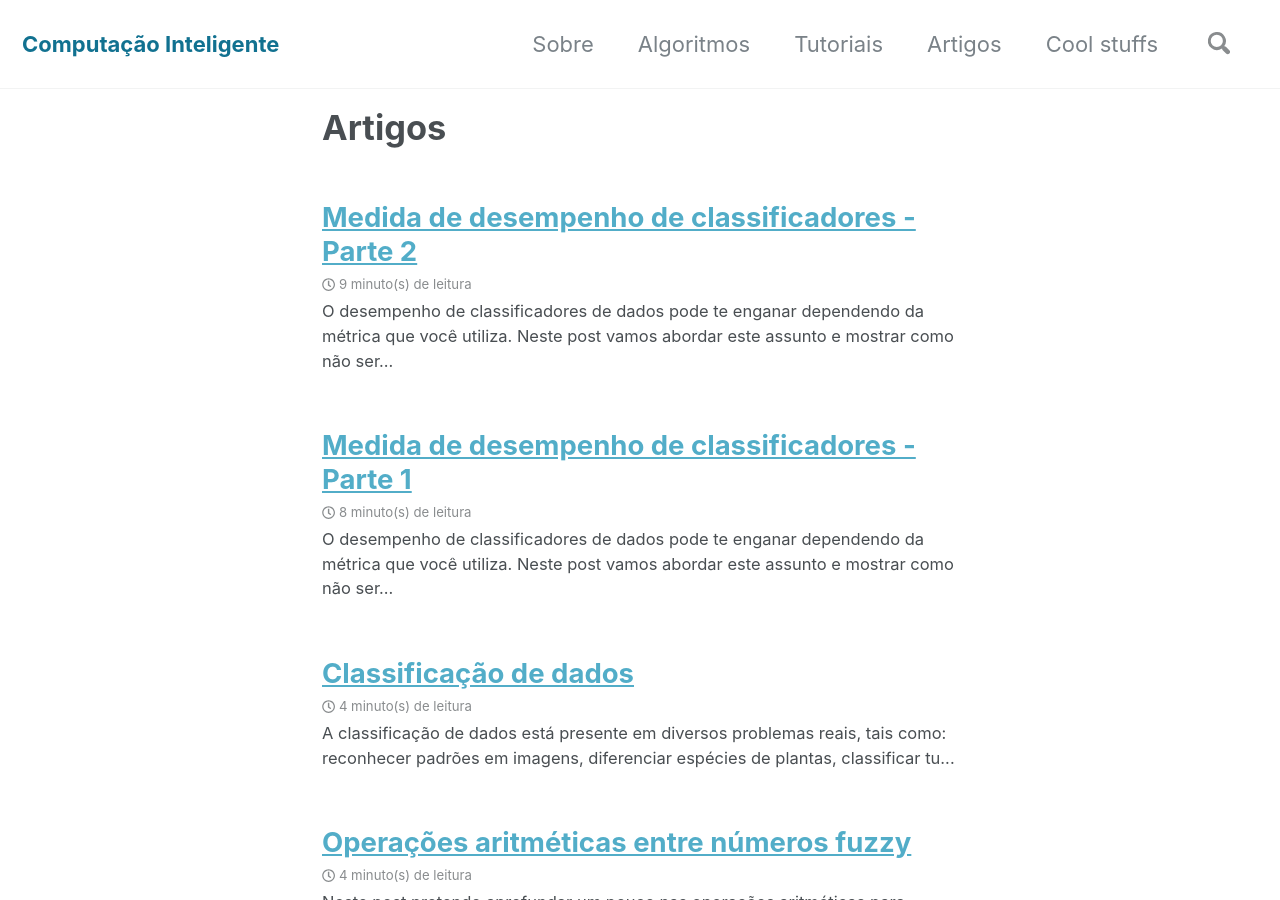
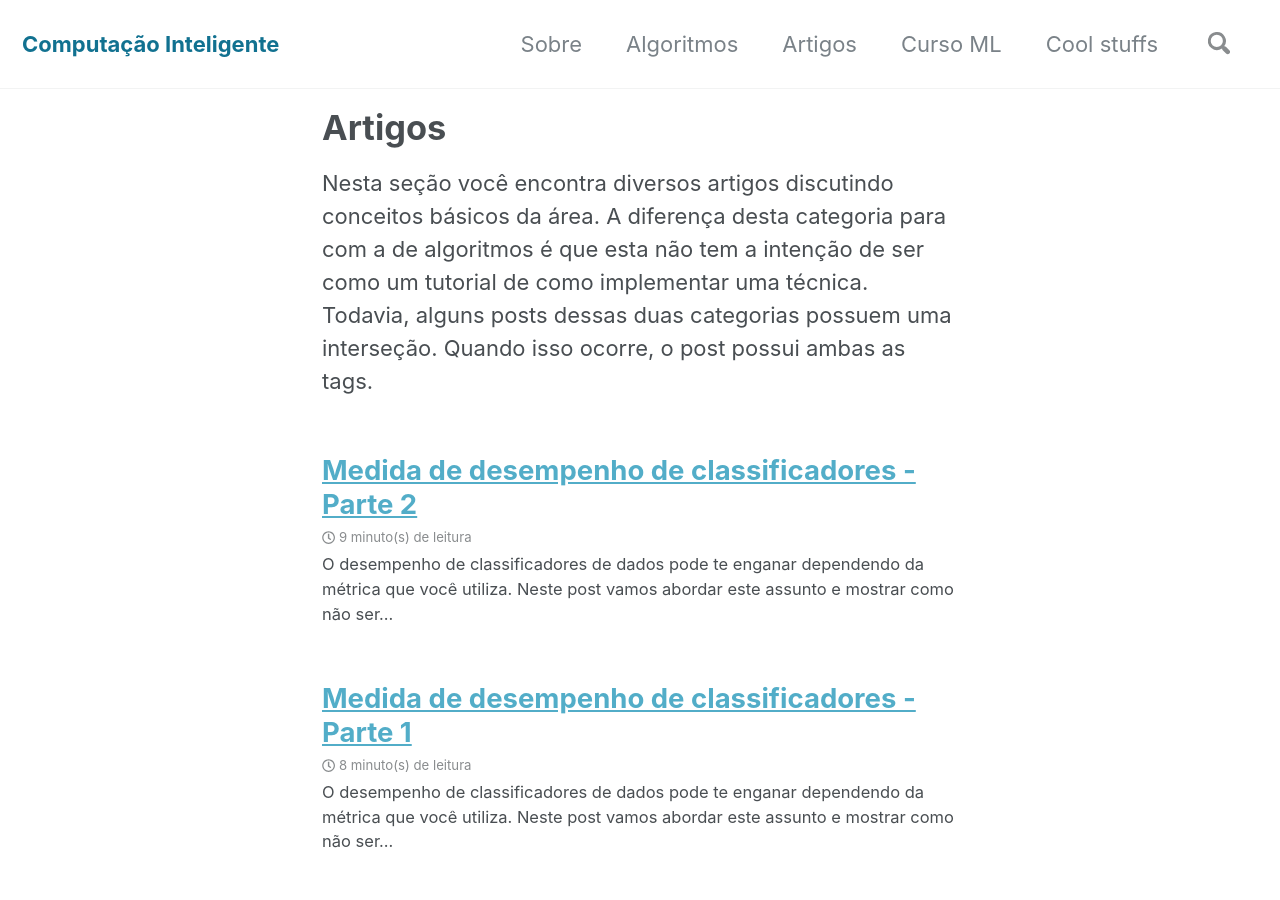
Before and after one commit to compintel/compintel.github.io, a Jekyll site: the page built from _pages/artigos.md, in a window 1280 px wide and 900 px high. Built offline with Jekyll 4.4.1, drawn with Linux system fonts in a browser that asks for light colours; cached includes are drawn as plain includes; nearby versions of some CDN libraries.

Commit message:
mudanca nos cabecalhos das paginas

```diff
--- a/_data/navigation.yml
+++ b/_data/navigation.yml
@@ -4,9 +4,9 @@ main:
     url: /sobre/
   - title: "Algoritmos"
     url: /algoritmos/
-  - title: "Tutoriais"
-    url: /tutoriais/
   - title: "Artigos"
     url: /artigos/
+  - title: "Curso ML"
+    url: /curso/
   - title: "Cool stuffs"
     url: /cool-stuffs/
--- a/_pages/artigos.md
+++ b/_pages/artigos.md
@@ -6,3 +6,5 @@ taxonomy: Artigos
 author_profile: false
 excerpt: "Acesse a todos os posts da categoria Artigos do blog"
 ---
+
+Nesta seção você encontra diversos artigos discutindo conceitos básicos da área. A diferença desta categoria para com a de algoritmos é que esta não tem a intenção de ser como um tutorial de como implementar uma técnica. Todavia, alguns posts dessas duas categorias possuem uma interseção. Quando isso ocorre, o post possui ambas as tags.
```
Also changed, not shown: _pages/algoritmos.md (+2 -0 lines), _pages/cool-stuffs.md (+2 -0 lines), _pages/curso.md (added, +23 -0 lines), _pages/sobre.md (+1 -1 lines), _pages/tutoriais.md (deleted, +0 -8 lines), index.html (+5 -11 lines), _posts/dev/2018-06-10-Aula-0-Curso-ML.md (added).
